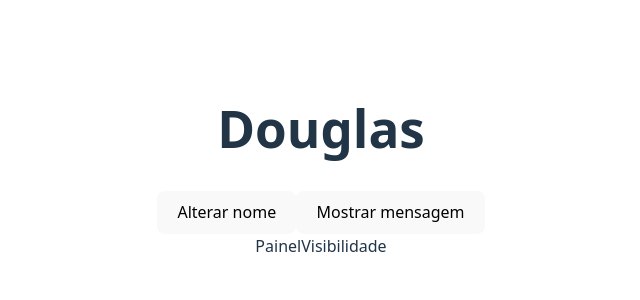
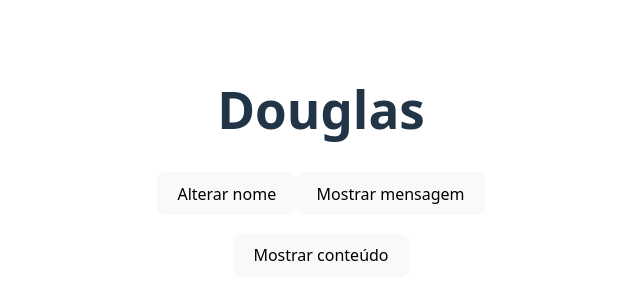
Before and after one commit to DouglasYHWH-Developer/React, a React (Vite) app in the folder Painel_de_Usuario/: page / in a window 1280 px wide. Shown: the part 238-538 px from the top of the page, without its empty margins (319-959 px from the left). Built offline with nearby package versions, Linux system fonts and the light colour scheme.

Commit message:
Exercicio concluido

```diff
--- a/Painel_de_Usuario/src/components/PainelVisibilidade.jsx
+++ b/Painel_de_Usuario/src/components/PainelVisibilidade.jsx
@@ -1,9 +1,21 @@
-import React from 'react'
+import React, { useState } from 'react'
 
 const PainelVisibilidade = () => {
+
+    const[mensagem, setMensagem] = useState(false)
+    const alterarMensagem = () => {
+        setMensagem(!mensagem)
+    }
   return (
-    <div>PainelVisibilidade</div>
+    <div>
+        <h3>{mensagem}</h3>
+        <button onClick={alterarMensagem}>
+            {mensagem ? "Ocultar conteúdo" : "Mostrar conteúdo"}
+        </button>
+        {mensagem && <p>Parabéns! A frase apareceu</p>}
+    </div>
+
   )
 }
 
-export default PainelVisibilidade
+export default PainelVisibilidade;
```
